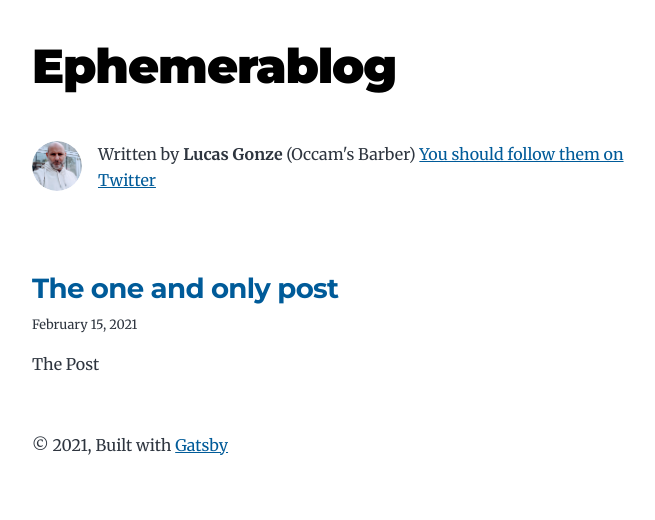
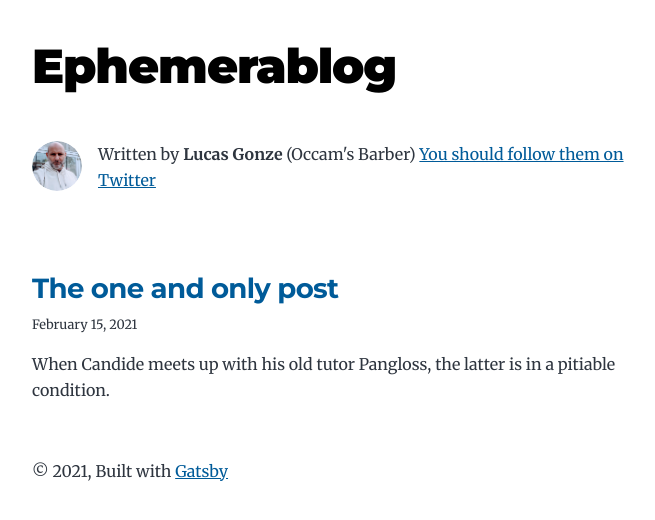
Before and after one commit to lucasgonze/ephemerablog, a Gatsby site: page / in a window 1280 px wide. Shown: the whole page, without its empty margins (292-947 px from the left). Built offline with nearby package versions, Linux system fonts and the light colour scheme; Gatsby itself is replaced by a stand-in of ours.

Commit message:
Update one-and-only.md

```diff
--- a/content/blog/one-and-only.md
+++ b/content/blog/one-and-only.md
@@ -1,7 +1,7 @@
 ---
 title: The one and only post
 date: "2021-02-15T22:12:03.284Z"
-description: "The Post"
+description: "When Candide meets up with his old tutor Pangloss, the latter is in a pitiable condition."
 ---
 
 Hello, and welcome to the first post on my ephemeral blog!  How exciting! I suppose I should make it good.
```
